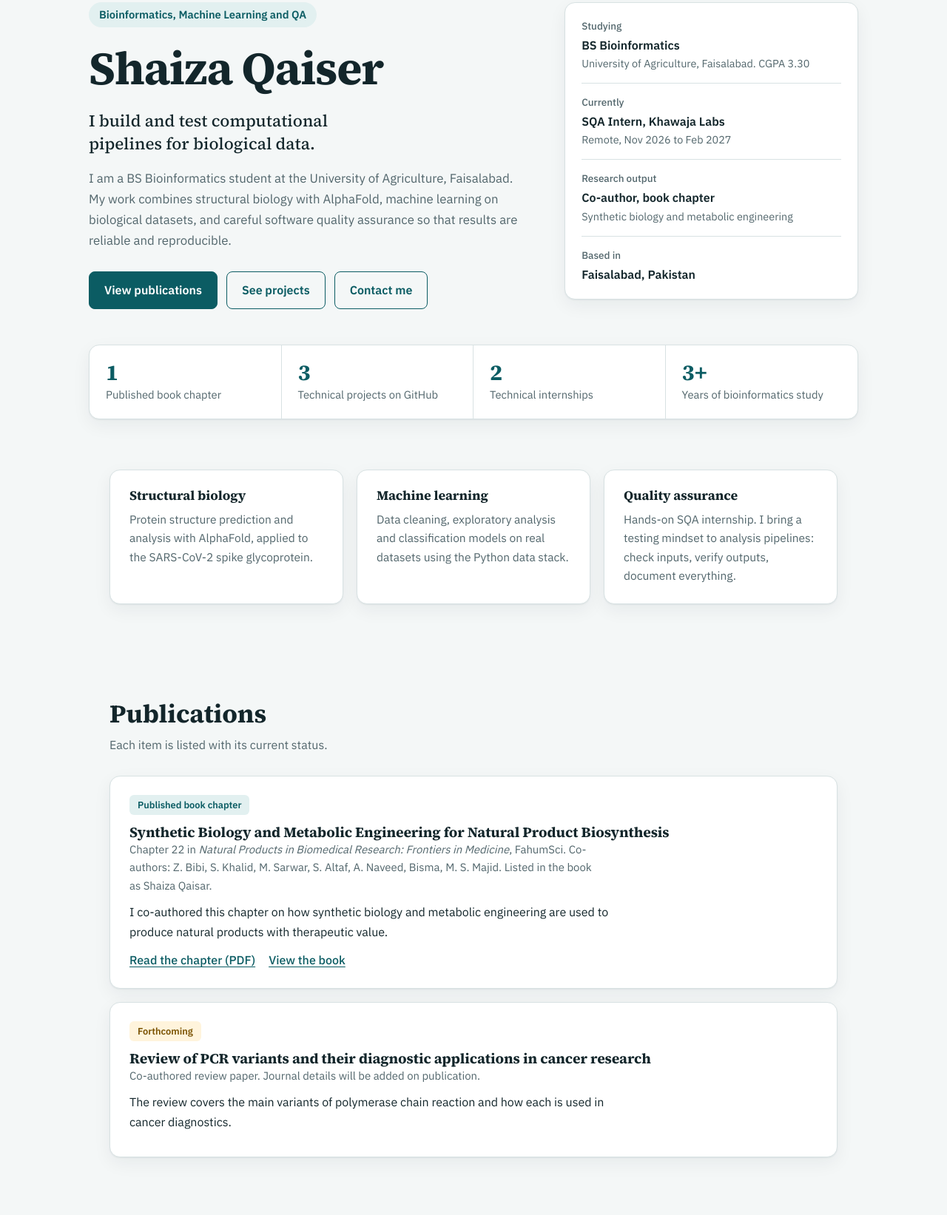
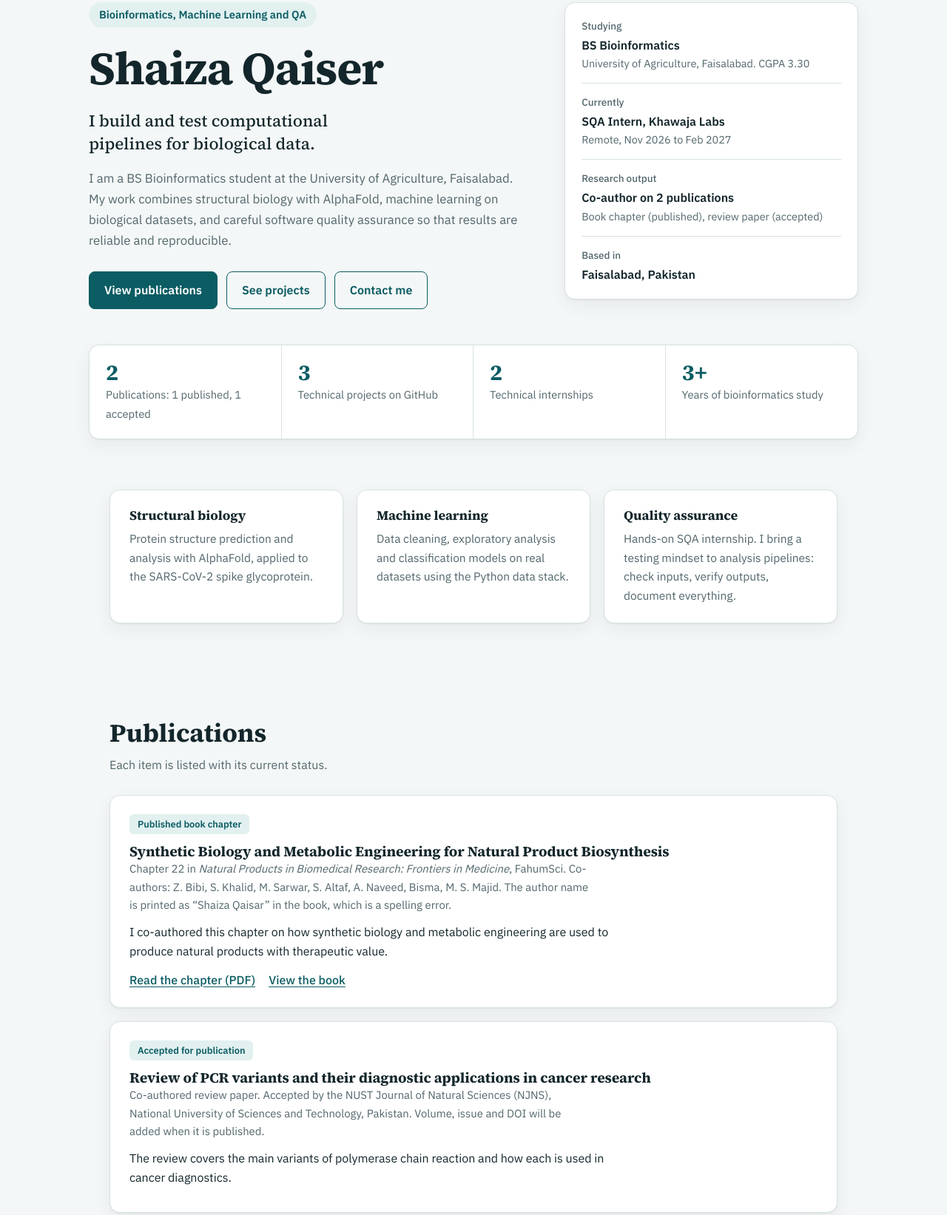
Before and after one commit to shaizaqaiser3-create/portfolio, a plain HTML site: page index.html in a window 1280 px wide. Shown: the part 135-1778 px from the top of the page at 74% size. Drawn offline with Linux system fonts and the light colour scheme.

Commit message:
index.html
Updated research output details and corrected author name spelling error in publication metadata.

```diff
--- a/index.html
+++ b/index.html
@@ -169,14 +169,14 @@ footer .wrap{display:flex;justify-content:space-between;gap:12px;flex-wrap:wrap}
       <dl>
         <div><dt>Studying</dt><dd>BS Bioinformatics<small>University of Agriculture, Faisalabad. CGPA 3.30</small></dd></div>
         <div><dt>Currently</dt><dd>SQA Intern, Khawaja Labs<small>Remote, Nov 2026 to Feb 2027</small></dd></div>
-        <div><dt>Research output</dt><dd>Co-author, book chapter<small>Synthetic biology and metabolic engineering</small></dd></div>
+        <div><dt>Research output</dt><dd>Co-author on 2 publications<small>Book chapter (published), review paper (accepted)</small></dd></div>
         <div><dt>Based in</dt><dd>Faisalabad, Pakistan</dd></div>
       </dl>
     </aside>
   </div>
 
   <div class="stats" role="list">
-    <div role="listitem"><strong>1</strong><span>Published book chapter</span></div>
+    <div role="listitem"><strong>2</strong><span>Publications: 1 published, 1 accepted</span></div>
     <div role="listitem"><strong>3</strong><span>Technical projects on GitHub</span></div>
     <div role="listitem"><strong>2</strong><span>Technical internships</span></div>
     <div role="listitem"><strong>3+</strong><span>Years of bioinformatics study</span></div>
@@ -212,7 +212,7 @@ footer .wrap{display:flex;justify-content:space-between;gap:12px;flex-wrap:wrap}
       <article class="card">
         <span class="badge">Published book chapter</span>
         <h3>Synthetic Biology and Metabolic Engineering for Natural Product Biosynthesis</h3>
-        <p class="meta">Chapter 22 in <em>Natural Products in Biomedical Research: Frontiers in Medicine</em>, FahumSci. Co-authors: Z. Bibi, S. Khalid, M. Sarwar, S. Altaf, A. Naveed, Bisma, M. S. Majid. Listed in the book as Shaiza Qaisar.</p>
+        <p class="meta">Chapter 22 in <em>Natural Products in Biomedical Research: Frontiers in Medicine</em>, FahumSci. Co-authors: Z. Bibi, S. Khalid, M. Sarwar, S. Altaf, A. Naveed, Bisma, M. S. Majid. The author name is printed as “Shaiza Qaisar” in the book, which is a spelling error.</p>
         <p>I co-authored this chapter on how synthetic biology and metabolic engineering are used to produce natural products with therapeutic value.</p>
         <div class="links">
           <a href="https://fahumsci.com/wp-content/uploads/2025/12/Chapter-22-NPBR.pdf" rel="noopener">Read the chapter (PDF)</a>
@@ -220,11 +220,11 @@ footer .wrap{display:flex;justify-content:space-between;gap:12px;flex-wrap:wrap}
         </div>
       </article>
       <article class="card">
-        <span class="badge warm">Forthcoming</span>
+        <span class="badge">Accepted for publication</span>
         <h3>Review of PCR variants and their diagnostic applications in cancer research</h3>
-        <p class="meta">Co-authored review paper. Journal details will be added on publication.</p>
+        <p class="meta">Co-authored review paper. Accepted by the NUST Journal of Natural Sciences (NJNS), National University of Sciences and Technology, Pakistan. Volume, issue and DOI will be added when it is published.</p>
         <p>The review covers the main variants of polymerase chain reaction and how each is used in cancer diagnostics.</p>
-        <!-- When you have a journal name, DOI or preprint link, replace "Forthcoming" with the exact status (In review, Accepted, Published) and add the link. -->
+        <!-- When the paper is published, change the badge to "Published" and add the volume, issue, DOI and a link. -->
       </article>
     </div>
   </div>
```
